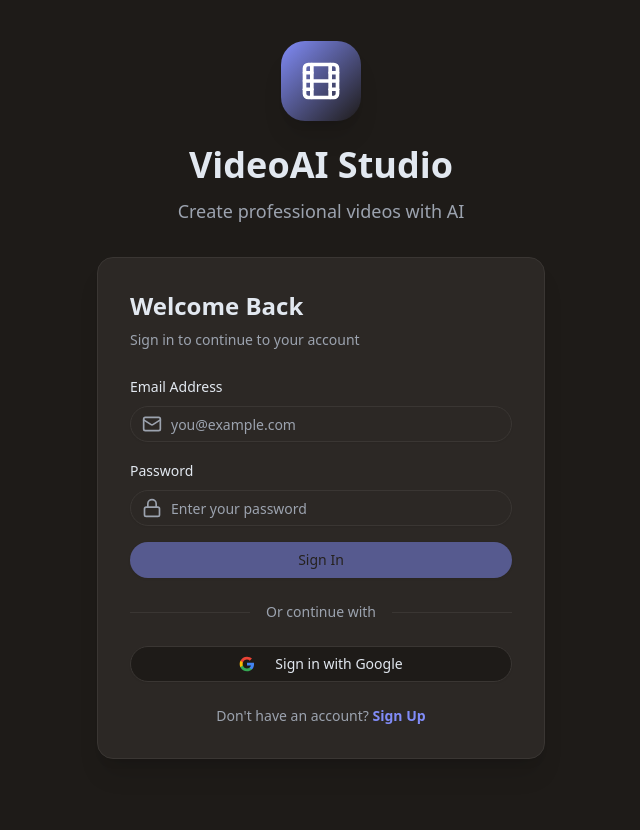
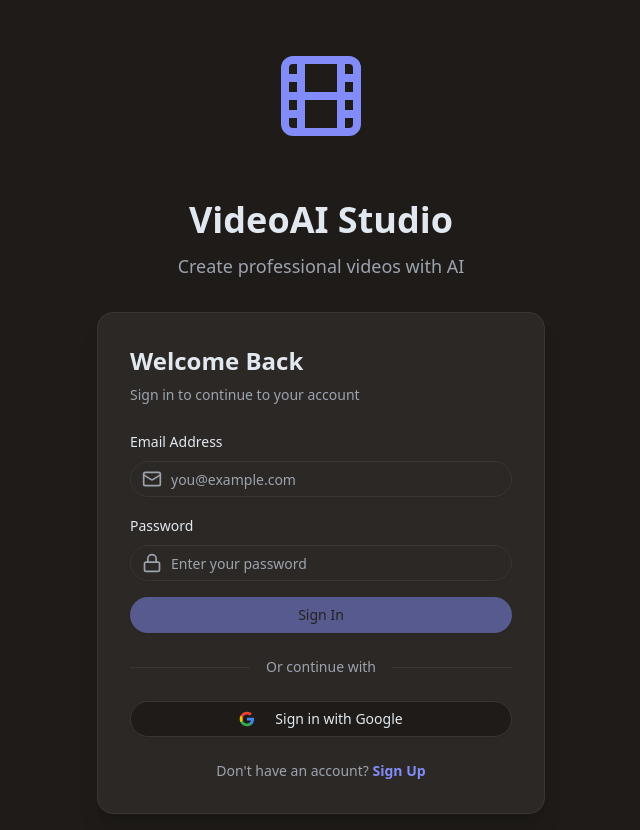
Before and after one commit to Kenji11/aivideo, a React (Vite) app in the folder frontend/: page / in a window 1280 px wide. Shown: the whole page, without its empty margins (319-959 px from the left). Before the commit the page ends 800 px from the top, so only its background shows below. Built offline with nearby package versions, Linux system fonts and the light colour scheme; no server answers.

Commit message:
Update login page icon to match header styling

```diff
--- a/frontend/src/pages/Auth.tsx
+++ b/frontend/src/pages/Auth.tsx
@@ -83,8 +83,9 @@
       <div className="max-w-md w-full">
         {/* Logo */}
         <div className="text-center mb-8">
-          <div className="inline-flex items-center justify-center w-20 h-20 bg-gradient-to-br from-primary to-primary/80 rounded-3xl mb-6 shadow-xl">
-            <Film className="w-11 h-11 text-white" />
+          <div className="relative inline-flex items-center justify-center w-40 h-40 mb-6">
+            <Film className="w-24 h-24 text-primary" />
+            <div className="absolute inset-0 bg-primary/20 rounded-xl blur-lg" />
           </div>
           <h1 className="text-4xl font-bold text-foreground mb-3">VideoAI Studio</h1>
           <p className="text-lg text-muted-foreground">Create professional videos with AI</p>
```
